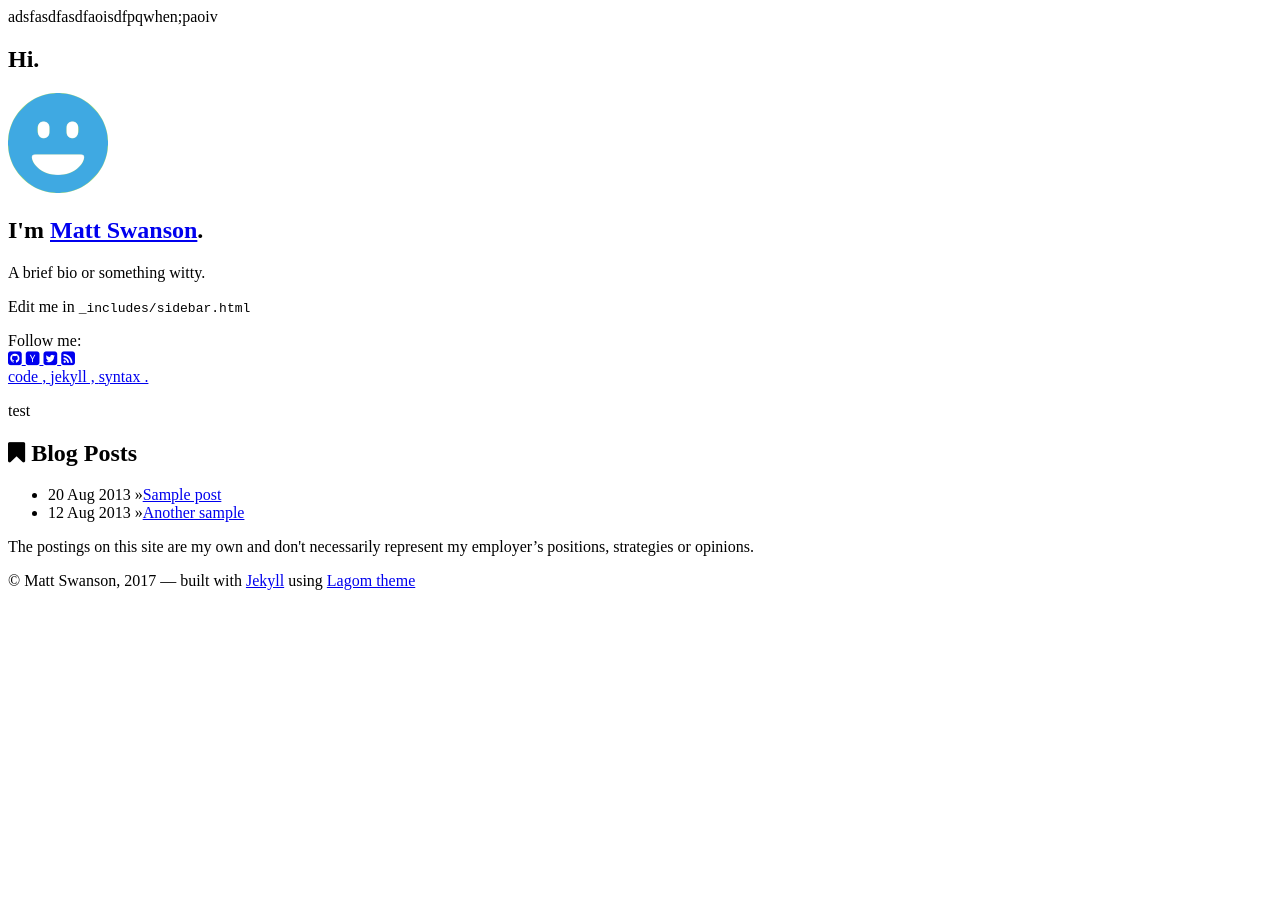
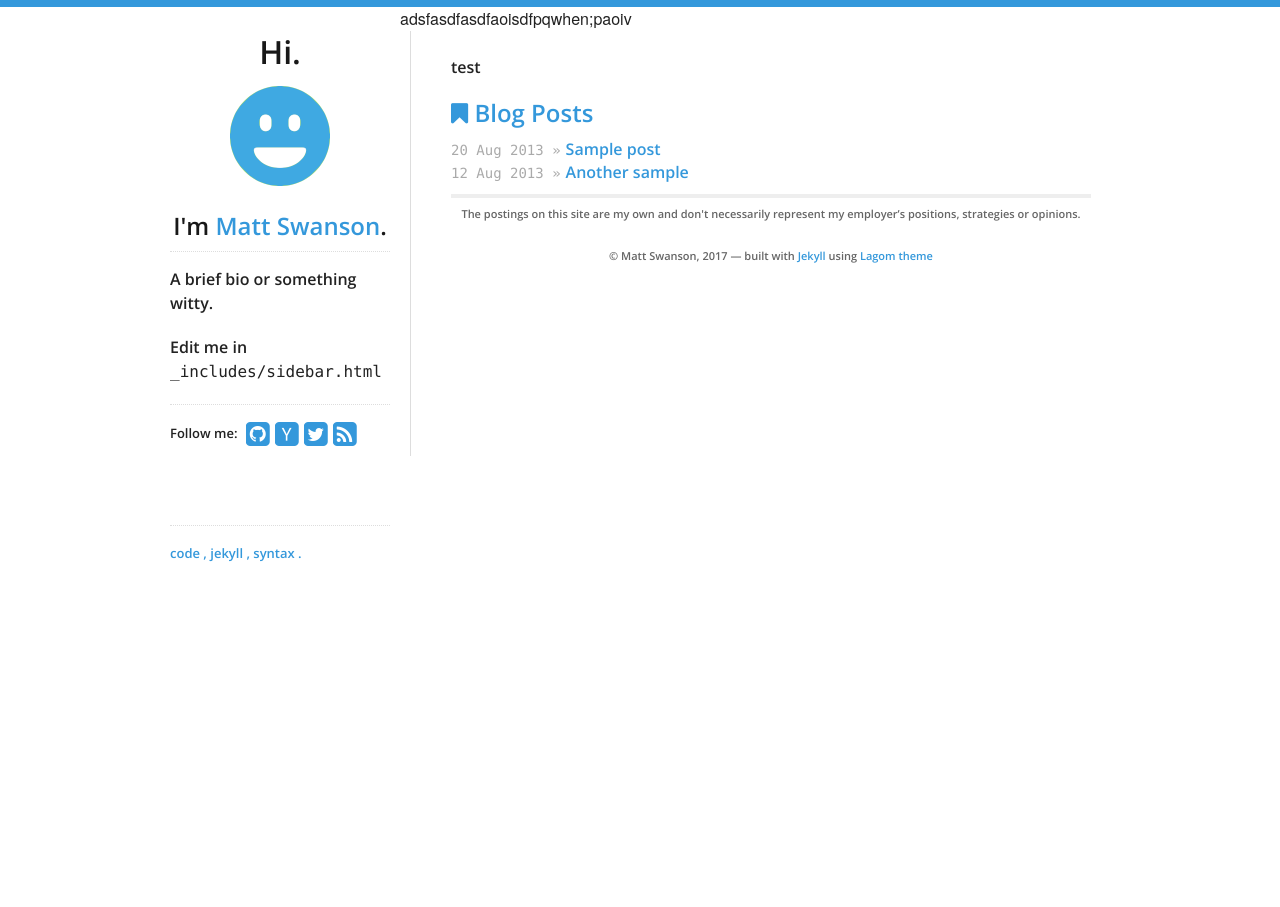
Before and after one commit to michankong/demo1, a Jekyll site: the page built from index.html, in a window 1280 px wide. Built offline with Jekyll 4.4.1, drawn with Linux system fonts in a browser that asks for light colours; nearby versions of some CDN libraries.

Commit message:
Update default.html

```diff
--- a/_layouts/default.html
+++ b/_layouts/default.html
@@ -15,7 +15,7 @@
   <link rel="shortcut icon" href="/favicon.png">
   <link rel="alternate" type="application/atom+xml" title="{{ site.data.theme.name }}" href="{{site.url}}/atom.xml" />
 
-  <link rel="stylesheet" href="{{site.url}}/oneOfTheme/assets/css/all.css">
+  <link rel="stylesheet" href="{{site.url}}/assets/css/all.css">
   <link href="https://maxcdn.bootstrapcdn.com/font-awesome/4.4.0/css/font-awesome.min.css" rel="stylesheet" integrity="sha256-k2/8zcNbxVIh5mnQ52A0r3a6jAgMGxFJFE2707UxGCk= sha512-ZV9KawG2Legkwp3nAlxLIVFudTauWuBpC10uEafMHYL0Sarrz5A7G79kXh5+5+woxQ5HM559XX2UZjMJ36Wplg==" crossorigin="anonymous">
 </head>
 <body>
```
